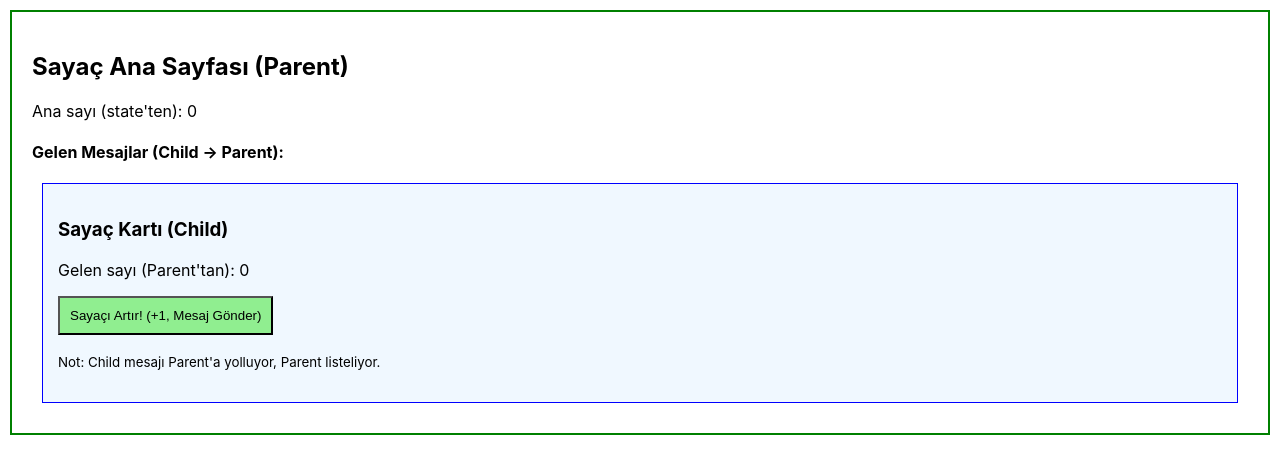
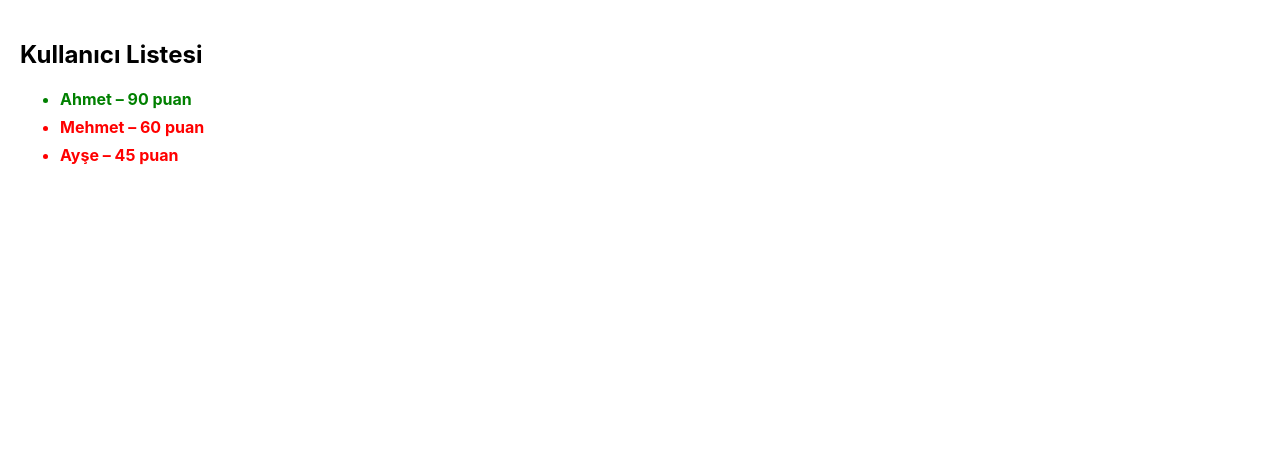
Before and after one commit to TayyipKose/React, a React (Create React App) app: page / in a window 1280 px wide. Shown: the top 474 px of the page. Built offline with nearby package versions, Linux system fonts and the light colour scheme.

Commit message:
react: .map()

```diff
--- a/src/App.js
+++ b/src/App.js
@@ -2,12 +2,13 @@ import './App.css';
 import UserInfo from "./components/user-info/user-info";
 import Child from "./components/props/child";
 import Parent from "./components/props/parent";
+import Maps from "./components/maps-examples/maps";
 
 function App() {
     const _message = 'Hello World';
     return (
         <div className="App">
-            <Parent></Parent>
+            <Maps></Maps>
         </div>
     );
 }
--- /dev/null
+++ b/src/components/maps-examples/maps.jsx
@@ -0,0 +1,79 @@
+function MapsExample() {
+    const users = [
+        { id: 1, name: "Ahmet", score: 90 },
+        { id: 2, name: "Mehmet", score: 60 },
+        { id: 3, name: "Ayşe", score: 45 },
+    ];
+
+    const isLoading = false;
+    const showList = true;
+
+    const LoadingTemplate = () => <div>Yükleniyor...</div>;
+
+    return (
+        <div style={{ padding: "20px" }}>
+            <h2>Kullanıcı Listesi</h2>
+
+            {isLoading && <LoadingTemplate />}
+
+            {!isLoading && showList && (
+                <ul>
+                    {users.map((user) => (
+                        <li
+                            key={user.id}
+                            className={user.score >= 70 ? "success" : "danger"}
+                            style={{
+                                marginBottom: "8px",
+                                fontWeight: "bold",
+                                color: user.score >= 70 ? "green" : "red",
+                            }}
+                        >
+                            {user.name} – {user.score} puan
+                        </li>
+                    ))}
+                </ul>
+            )}
+
+            {!showList && <div>Liste gösterilmiyor...</div>}
+        </div>
+    );
+}
+
+export default MapsExample;
+
+/**
+ * 📌 ÖĞRENME NOTLARI (KRİTİK NOKTALAR)
+ * ----------------------------------------------------
+ * 1) React'te *ngFor yok, onun yerine map() kullanılır.
+ *    Örnek:
+ *      users.map(user => (...))
+ *
+ * 2) Angular'daki *ngIf yerine React'te:
+ *      - Koşul && JSX
+ *      - Ternary operator
+ *    Kullanılır.
+ *    Örnek:
+ *      showList && <div>...</div>
+ *
+ * 3) Angular ngClass yerine React'te className + koşul yazarsın.
+ *    Örnek:
+ *      className={score > 70 ? "success" : "danger"}
+ *
+ * 4) Angular ng-template → React'te küçük bir component olarak yazılır.
+ *    Örnek:
+ *      const LoadingTemplate = () => <div>Yükleniyor...</div>;
+ *
+ * 5) React'te return içinde her şey JavaScript ifadesidir.
+ *    {} görürsen JS'ye geçilmiş demektir.
+ *
+ * 6) map() zorunlu olarak bir "key" ister.
+ *    Bu key, listedeki her elemanı takip etmesi için kullanılır.
+ *    En iyi key benzersiz id'dir.
+ *
+ * 7) JSX, HTML gibi görünür ama aslında JavaScript'tir.
+ *    Bu yüzden {} içine her şey yazılabilir: koşul, fonksiyon, değişken, hesaplama…
+ *
+ * 8) React'te style prop obje şeklindedir (HTML’den farklıdır).
+ *    camelCase kullanılır:
+ *      style={{ marginBottom: "8px" }}
+ */
```
Also changed, not shown: 1 other file (tests, documents, lock files or other folders).
